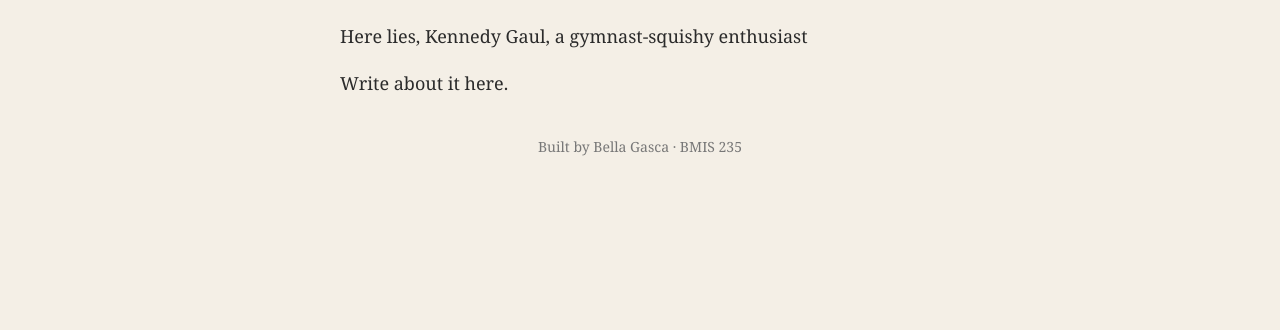
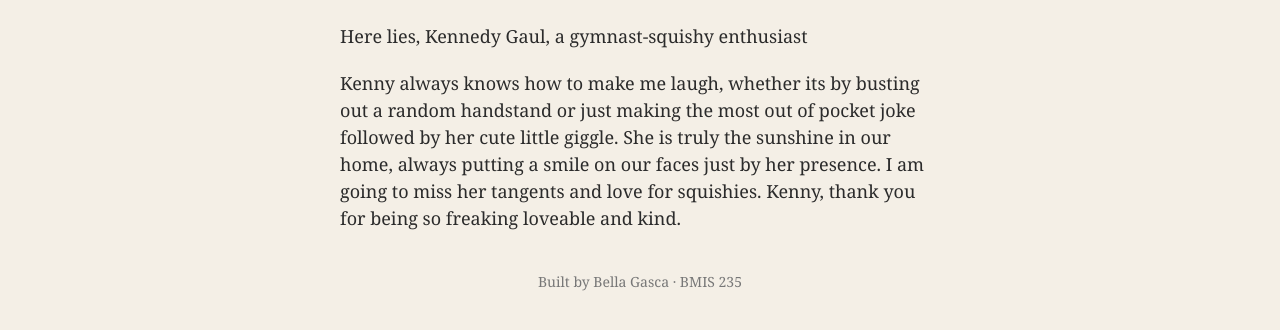
Before and after one commit to bellagasca/bmis235-html-3, a plain HTML site: page kennedy.html in a window 1280 px wide. Shown: the part 172-502 px from the top of the page. Drawn offline with Linux system fonts and the light colour scheme.

Commit message:
Enhance tribute section in kennedy.html
Added a personal tribute paragraph about Kennedy.

```diff
--- a/kennedy.html
+++ b/kennedy.html
@@ -34,7 +34,7 @@
 
 <h1>Kennedy</h1>
 <p>Here lies, Kennedy Gaul, a gymnast-squishy enthusiast</p>
-<p>Write about it here.</p>
+<p>Kenny always knows how to make me laugh, whether its by busting out a random handstand or just making the most out of pocket joke followed by her cute little giggle. She is truly the sunshine in our home, always putting a smile on our faces just by her presence. I am going to miss her tangents and love for squishies. Kenny, thank you for being so freaking loveable and kind. </p>
 
 <!-- Footer: fill in your name -->
 <footer>Built by Bella Gasca &middot; BMIS 235</footer>
```
